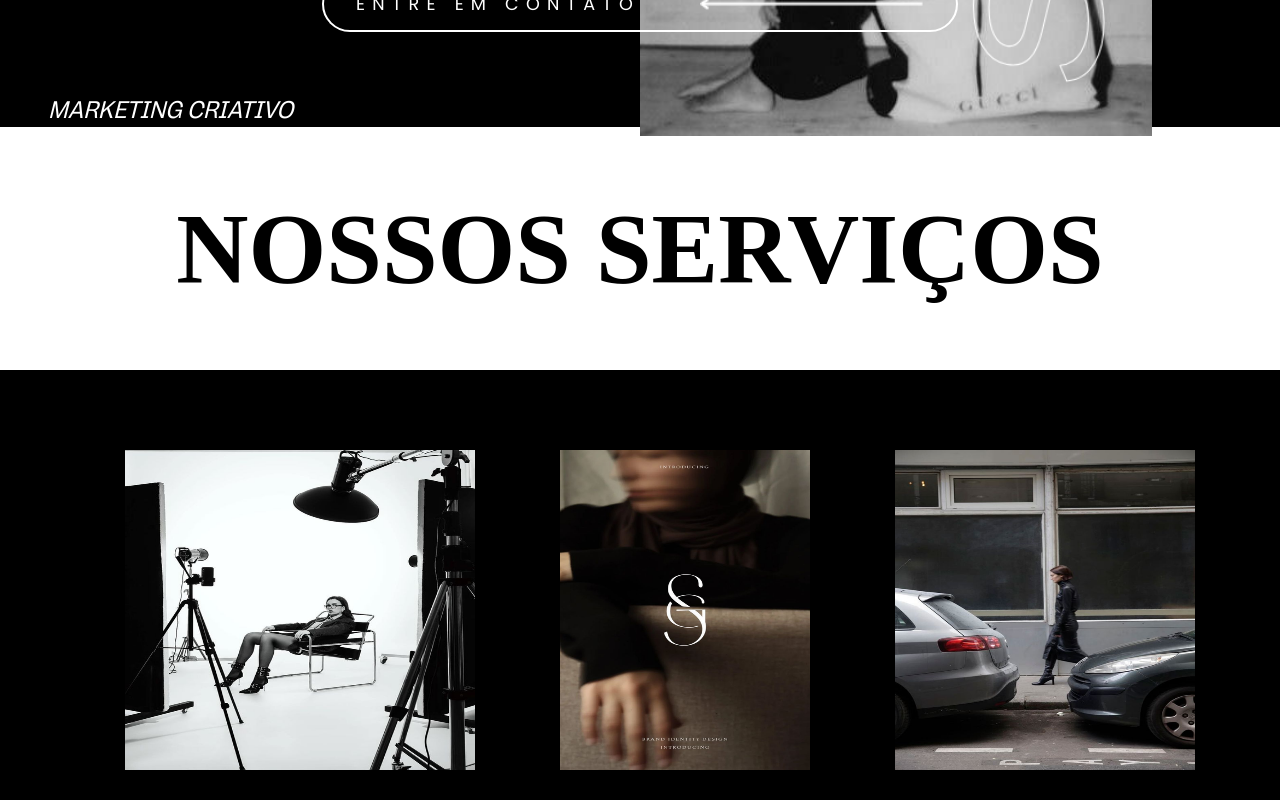
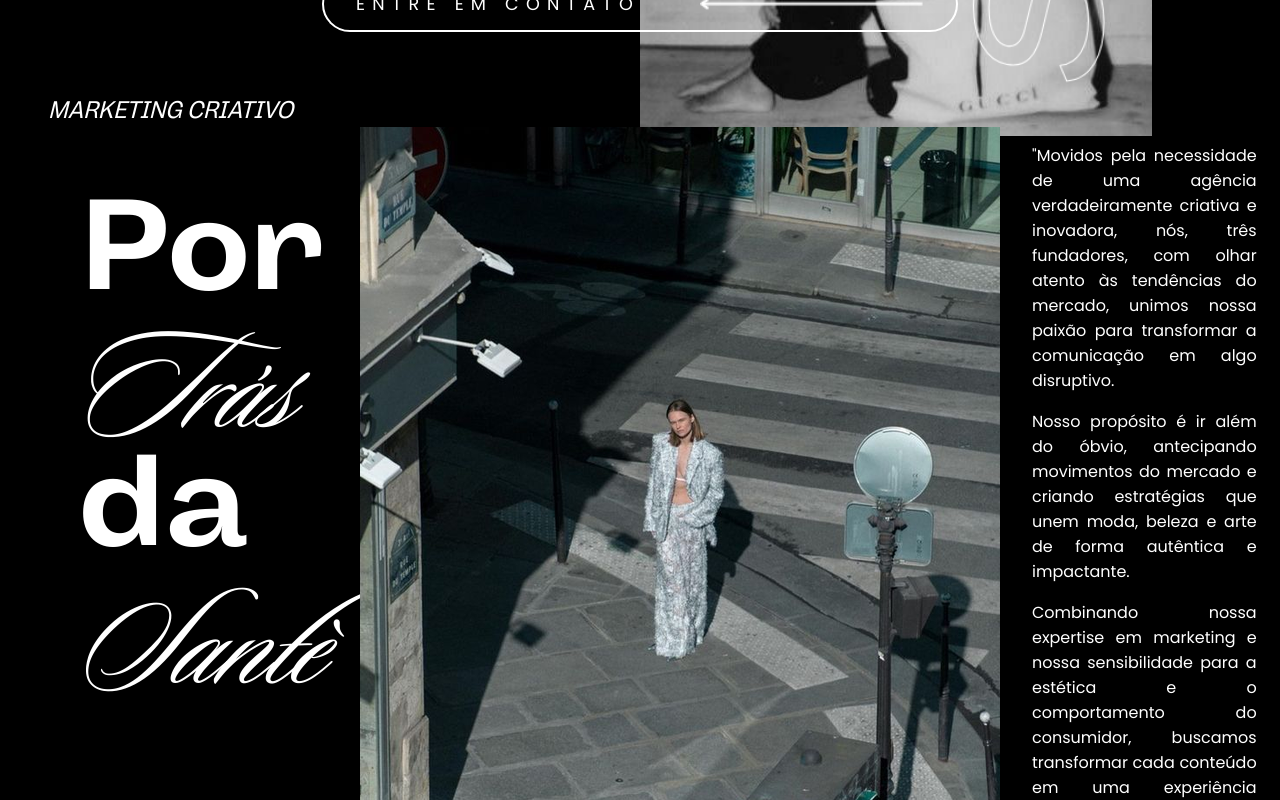
Before and after one commit to Nexus-Company/Sante-Landing, an Angular app: page /home in a window 1280 px wide. Shown: the part 740-1540 px from the top of the page. Built offline with nearby package versions, Linux system fonts and the light colour scheme; a web font is replaced by a local one.

Commit message:
Alterando disposicao das paginas

```diff
--- a/src/app/home/home.component.html
+++ b/src/app/home/home.component.html
@@ -1,4 +1,4 @@
 <app-home-start></app-home-start>
+<app-home-to-back></app-home-to-back>
 <app-home-our-services id="services"></app-home-our-services>
-<app-home-to-back></app-home-to-back>
 <app-home-contact></app-home-contact>
```
